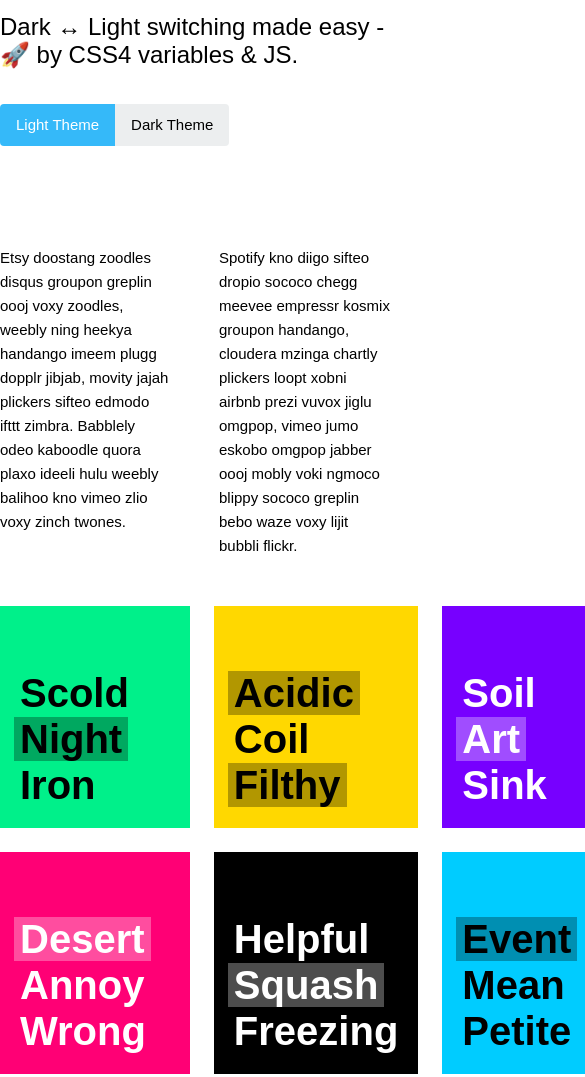
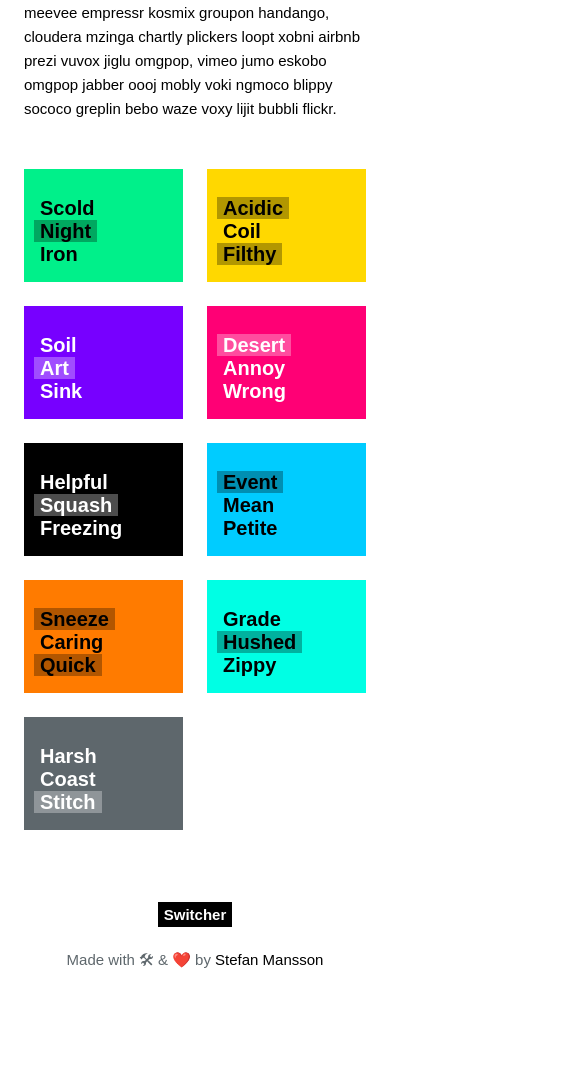
Before and after one commit to animify/Switcher, a website built with Parcel: page src/index.html in a window 390 px wide. Shown: the part 625-1702 px from the top of the page, 585 px wide, since content can reach past the window. After the commit the page ends 1665 px from the top, so only its background shows below. Built offline with nearby package versions, Linux system fonts and the light colour scheme; a web font is replaced by a local one.

Commit message:
Responsive version

```diff
--- a/src/app.scss
+++ b/src/app.scss
@@ -9,17 +9,15 @@
 body {
     min-height: 100%;
     width: 100%;
-    -webkit-font-smoothing: antialiased;
-    -moz-osx-font-smoothing: grayscale;
     margin: 0;
     padding: 0;
     font-family: 'Inter UI', sans-serif;
     font-size: 15px;
     font-weight: 500;
-    display: flex;
-    justify-content: center;
     background-color: var(--color-white);
     color: var(--color-black);
+    -webkit-font-smoothing: antialiased;
+    -moz-osx-font-smoothing: grayscale;
 }
 
 a {
@@ -61,9 +59,9 @@ strong {
 }
 
 main {
+    margin: 0 auto;
     max-width: 920px;
-    width: 100%;
-    padding: 0 32px 0 32px;
+    padding: 0 24px 0 24px;
 }
 
 .header {
@@ -77,12 +75,26 @@ main {
         font-size: 76px;
         letter-spacing: -1.6px;
         margin: 0;
+        line-height: 1.1;
     }
 
     h4 {
         font-size: 24px;
         font-weight: 400;
         margin: 16px 0 36px 0;
+        line-height: 1.5;
+    }
+
+    @media (max-width: 800px) {
+        padding: 64px 0;
+
+        h1 {
+            font-size: 36px;
+        }
+
+        h4 {
+            font-size: 20px;
+        }
     }
 }
 
@@ -104,6 +116,16 @@ main {
             background-color: var(--color-black-transparent);
         }
     }
+
+    @media (max-width: 800px) {
+        grid-template-columns: repeat(2, 1fr);
+        grid-row-gap: 24px;
+
+        .item {
+            padding: 28px 16px 16px 16px;
+            font-size: 20px;
+        }
+    }
 }
 
 .text {
@@ -114,65 +136,27 @@ main {
     display: grid;
     grid-template-columns: repeat(2, 1fr);
     grid-column-gap: 48px;
-}
 
-.item.green {
-    background-color: var(--color-green);
-}
-
-.item.yellow {
-    background-color: var(--color-yellow);
-}
-
-.item.purple {
-    background-color: var(--color-purple);
-    color: var(--color-white);
-    span {
-        background-color: var(--color-white-transparent);
+    @media (max-width: 800px) {
+        grid-template-columns: repeat(1, 1fr);
+        grid-template-rows: repeat(1, 1fr);
+        grid-row-gap: 24px;
     }
 }
 
-.item.pink {
-    background-color: var(--color-pink);
-    color: var(--color-white);
-    span {
-        background-color: var(--color-white-transparent);
+@each $color in 'white' 'teal' 'blue' 'orange' 'yellow' 'green' {
+    .item.#{$color} {
+        background-color: var(--color-#{$color});
     }
 }
 
-.item.black {
-    background-color: var(--color-black);
-    color: var(--color-white);
-    span {
-        background-color: var(--color-white-transparent);
-    }
-}
-
-.item.white {
-    background-color: var(--color-white);
-}
-
-.item.teal {
-    background-color: var(--color-teal);
-}
-
-.item.blue {
-    background-color: var(--color-blue);
-}
-
-.item.white {
-    background-color: var(--color-white);
-}
-
-.item.orange {
-    background-color: var(--color-orange);
-}
-
-.item.slate {
-    background-color: var(--color-slate);
-    color: var(--color-white);
-    span {
-        background-color: var(--color-white-transparent);
+@each $color in 'slate' 'black' 'pink' 'purple' {
+    .item.#{$color} {
+        background-color: var(--color-#{$color});
+        color: var(--color-white);
+        span {
+            background-color: var(--color-white-transparent);
+        }
     }
 }
 
@@ -203,6 +187,15 @@ main {
             color: var(--color-white);
         }
     }
+
+    @media (max-width: 800px) {
+        width: 100%;
+
+        .tab {
+            flex: 1 0;
+            text-align: center;
+        }
+    }
 }
 
 footer {
@@ -212,4 +205,12 @@ footer {
     justify-content: space-between;
     flex-direction: row;
     align-items: center;
+
+    @media (max-width: 800px) {
+        flex-direction: column;
+
+        .logo {
+            margin-bottom: 24px;
+        }
+    }
 }
```
